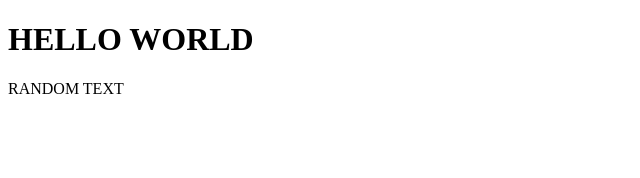
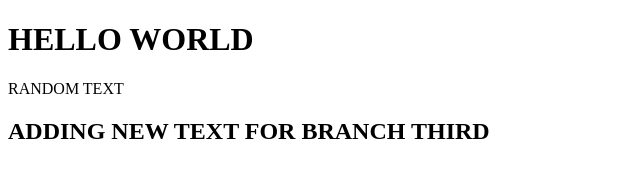
Before and after one commit to Aarush-Sajwan/Testing1, a plain HTML site: page index.html in a window 1280 px wide. Shown: the whole page, without its empty margins (0-640 px from the left). Drawn offline with Linux system fonts and the light colour scheme.

Commit message:
new branch and text

```diff
--- a/index.html
+++ b/index.html
@@ -8,5 +8,6 @@
 <body>
     <h1>HELLO WORLD</h1>
     <p>RANDOM TEXT</p>
+    <h2>ADDING NEW TEXT FOR BRANCH THIRD</h2>
 </body>
 </html>
```
